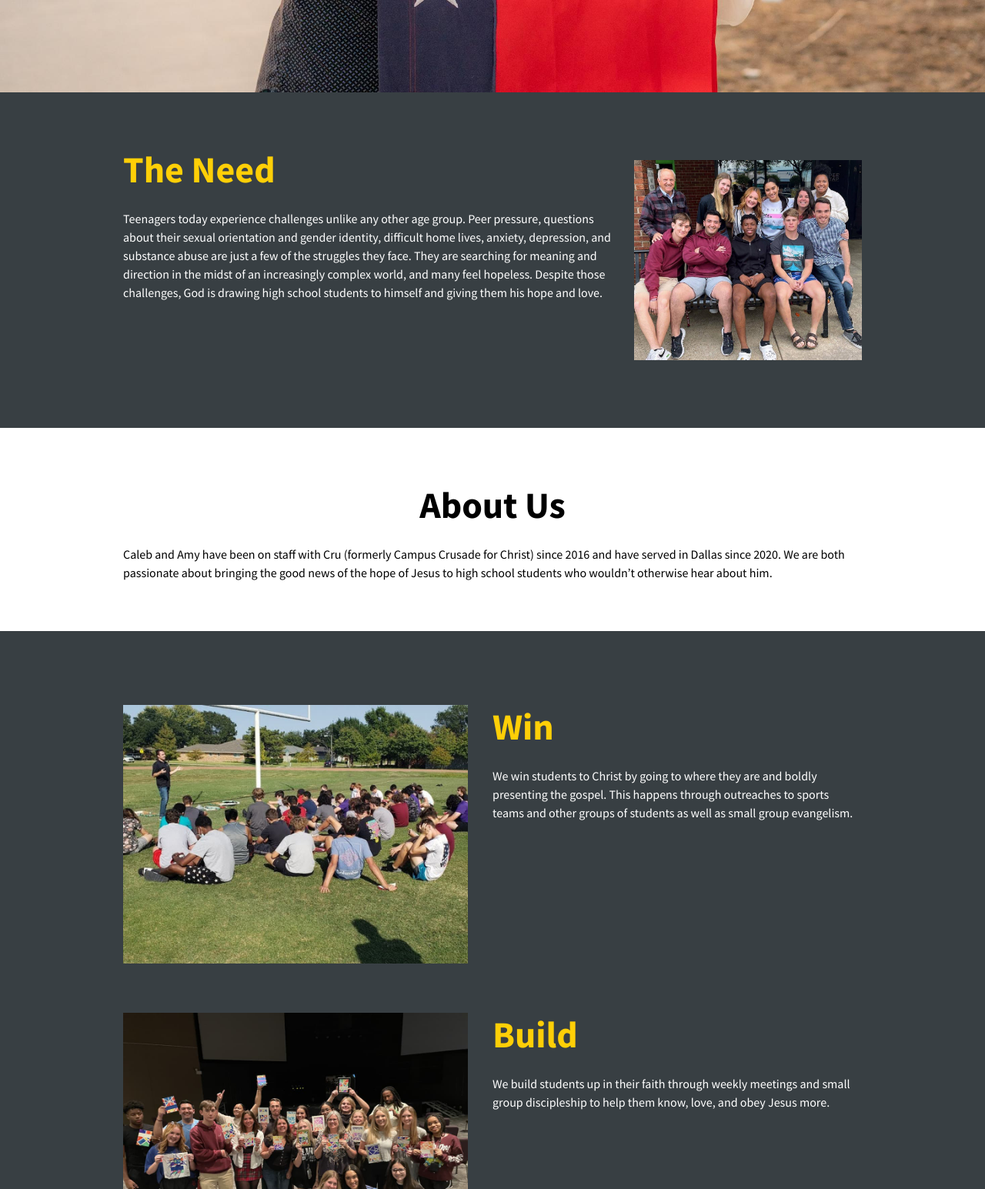
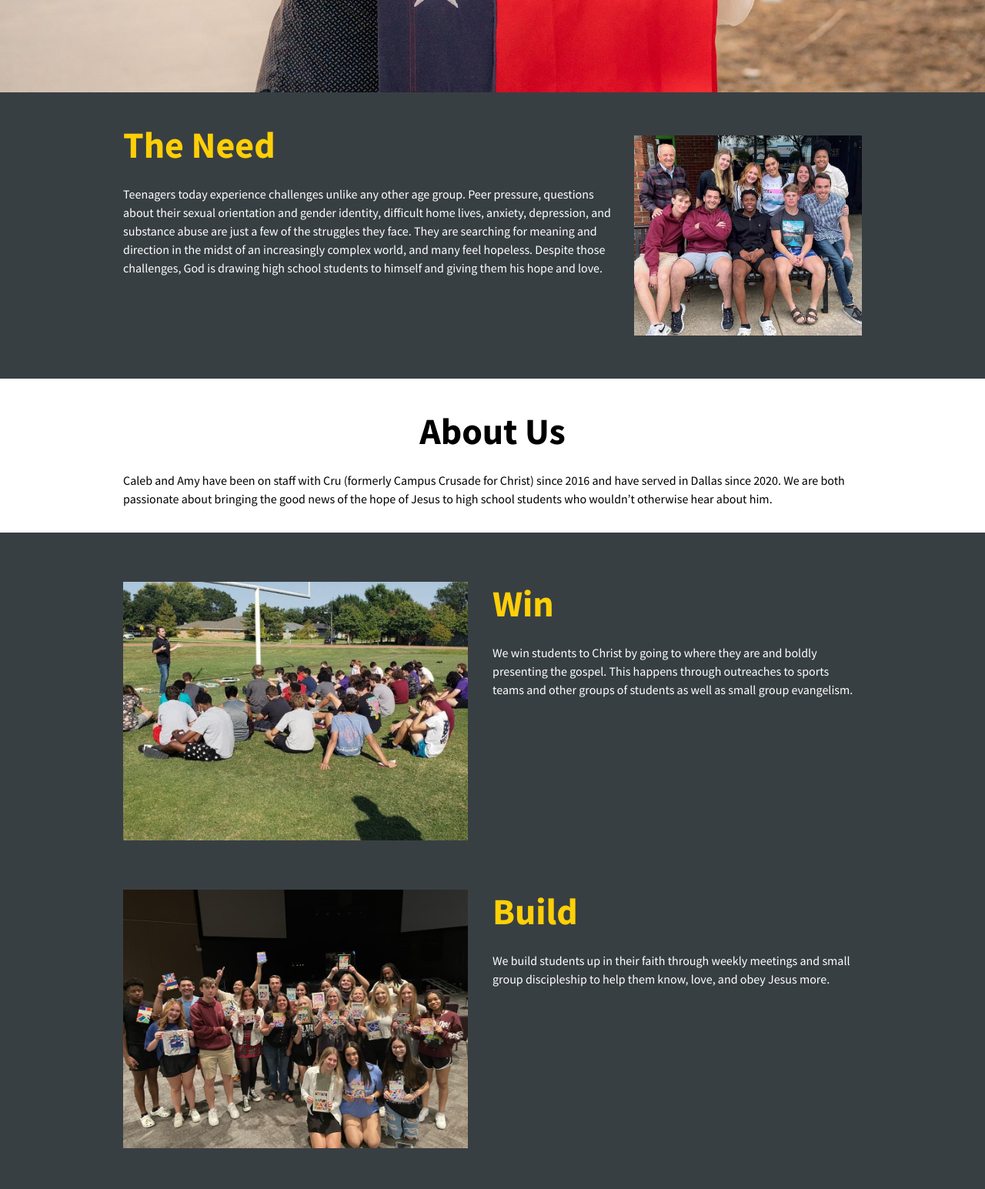
Before and after one commit to canac/calebamycox.com, a website built with Parcel: page src/index.html in a window 1280 px wide. Shown: the part 680-2225 px from the top of the page at 77% size. Built offline with nearby package versions, Linux system fonts and the light colour scheme.

Commit message:
Reduce margins on mobile

```diff
--- a/src/index.html
+++ b/src/index.html
@@ -16,7 +16,7 @@
       <h1 class="text-[3em] font-bold">Caleb & Amy Cox</h1>
       <p>Bringing the gospel to high school students with Cru in Dallas, Texas</p>
     </div>
-    <div class="flex flex-col bg-gray-dark p-16 md:flex-row md:px-[calc(max(8rem,100vw-960px)/2)]">
+    <div class="flex flex-col bg-gray-dark p-8 md:flex-row md:px-[calc(max(8rem,100vw-960px)/2)]">
       <div>
         <h2 class="pb-4 text-center text-[3em] font-bold text-yellow md:text-left">The Need</h2>
         <p class="text-white">
@@ -34,7 +34,7 @@
         height="898"
       />
     </div>
-    <div class="p-16 md:px-[calc(max(8rem,100vw-960px)/2)]">
+    <div class="p-8 md:px-[calc(max(8rem,100vw-960px)/2)]">
       <h2 class="pb-4 text-center text-[3em] font-bold">About Us</h2>
       <p>
         Caleb and Amy have been on staff with Cru (formerly Campus Crusade for Christ) since 2016 and have served in
@@ -42,7 +42,7 @@
         students who wouldn&rsquo;t otherwise hear about him.
       </p>
     </div>
-    <div class="flex flex-col bg-gray-dark p-16 md:px-[calc(max(8rem,100vw-960px)/2)]">
+    <div class="flex flex-col bg-gray-dark p-8 md:px-[calc(max(8rem,100vw-960px)/2)]">
       <div class="flex flex-col md:flex-row">
         <div class="order-0 py-6 md:order-1">
           <h2 class="pb-4 text-center text-[3em] font-bold text-yellow md:text-left">Win</h2>
@@ -90,7 +90,7 @@
         />
       </div>
     </div>
-    <div class="p-16 md:px-[calc(max(8rem,100vw-960px)/2)]">
+    <div class="p-8 md:px-[calc(max(8rem,100vw-960px)/2)]">
       <h2 class="pb-8 text-center text-[3em] font-bold">How Can I Help?</h2>
       <div class="flex flex-col gap-12 md:flex-row">
         <div class="flex flex-1 flex-col">
@@ -129,7 +129,7 @@
         </div>
       </div>
     </div>
-    <footer class="bg-gray-dark p-8 px-16 md:px-[calc(max(8rem,100vw-960px)/2)]">
+    <footer class="bg-gray-dark p-8 md:px-[calc(max(8rem,100vw-960px)/2)]">
       <h2 class="pb-4 text-lg font-bold text-yellow">Contact Us</h2>
       <p class="text-white">
         Have other questions? Get in touch with us at
```
